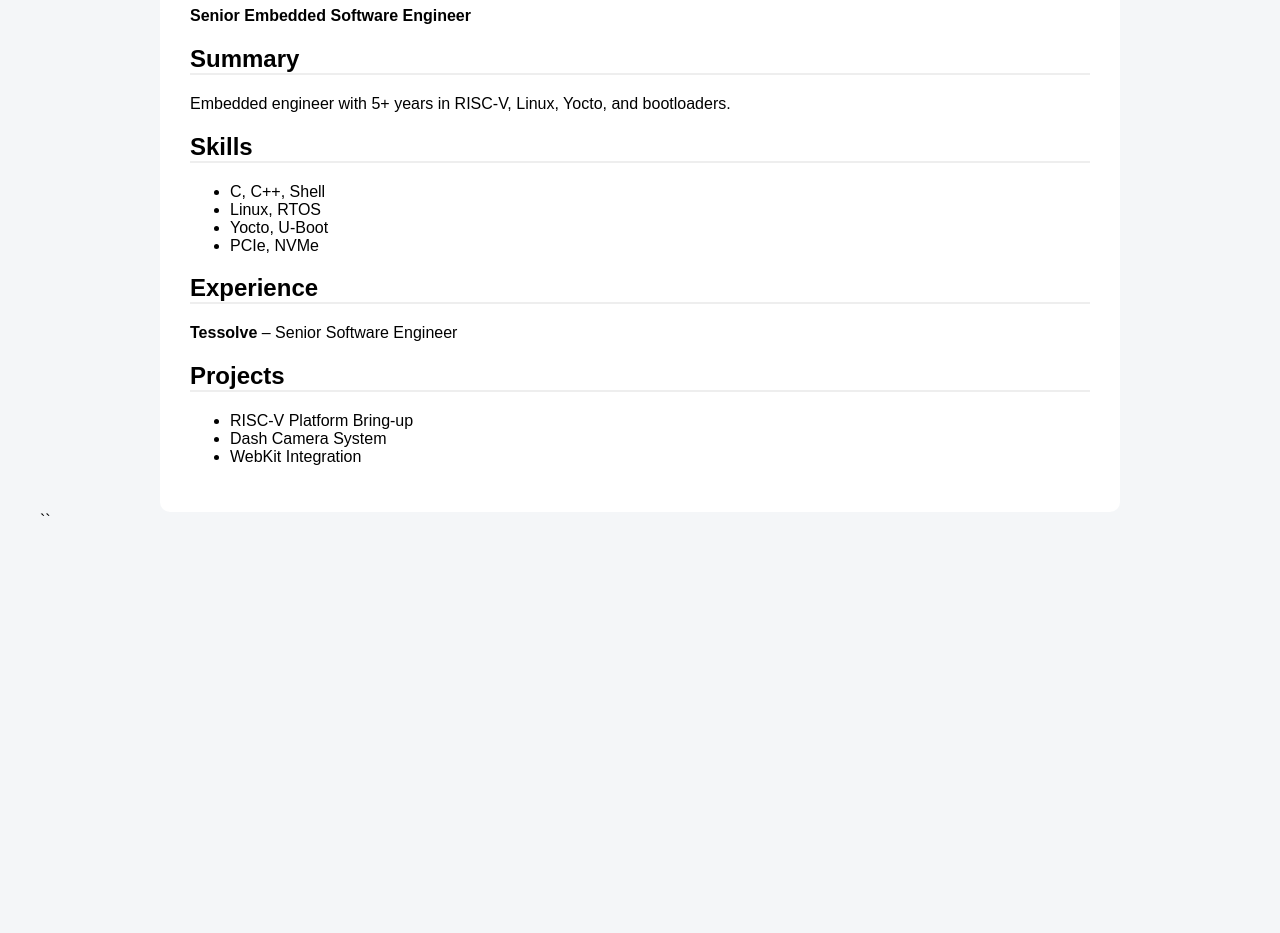
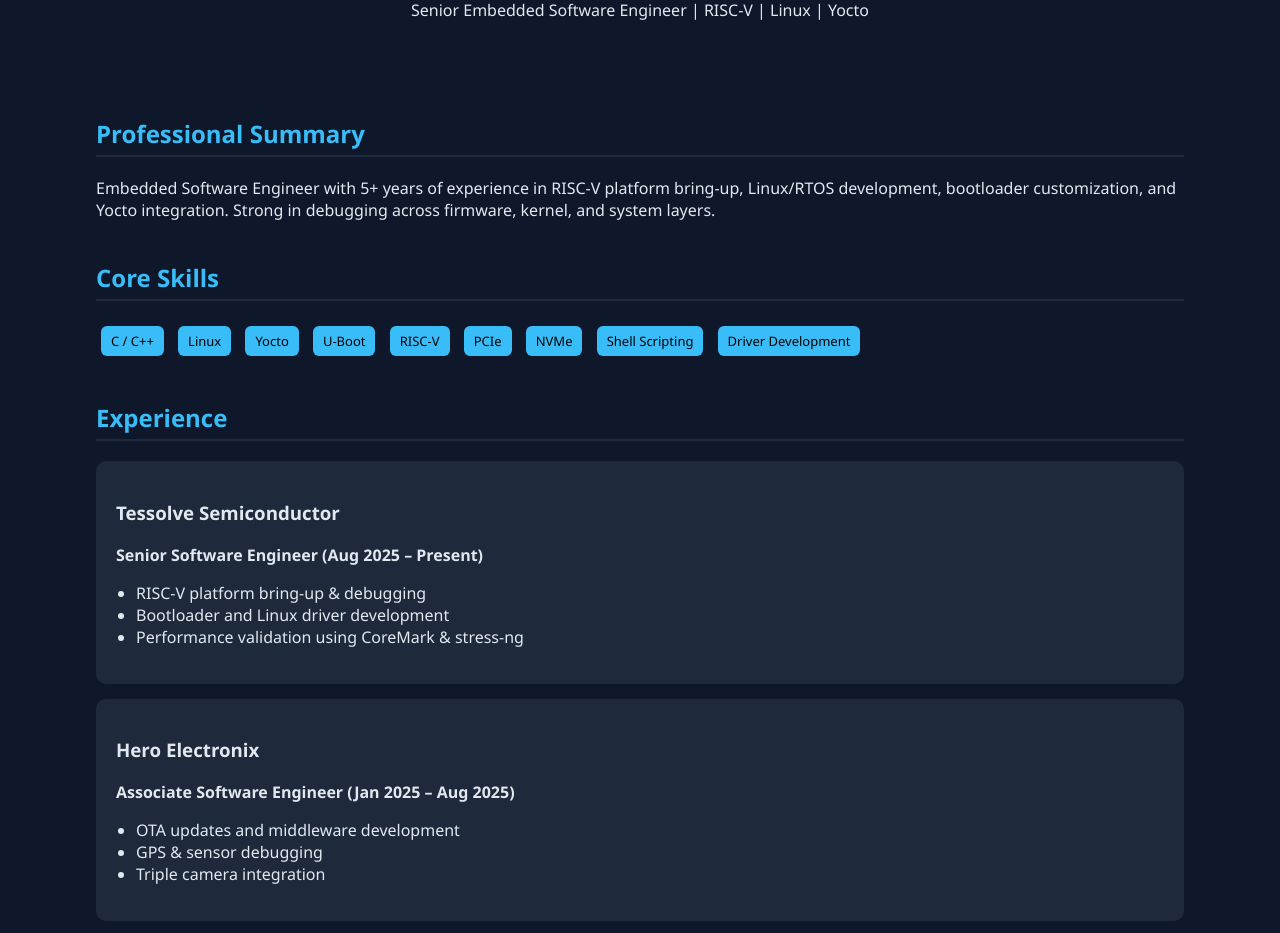
Before and after one commit to santhoshg007/santhoshg007.github.io, a plain HTML site: page index.html in a window 1280 px wide. Shown: the part 143-1076 px from the top of the page. Before the commit the page ends 800 px from the top, so only its background shows below. Drawn offline with Linux system fonts and the light colour scheme.

Commit message:
Update index.html

```diff
--- a/index.html
+++ b/index.html
@@ -1,53 +1,185 @@
 <!DOCTYPE html>
-<html>
+<html lang="en">
 <head>
-    <title>Santhosh G Portfolio</title>
+    <meta charset="UTF-8">
+    <meta name="viewport" content="width=device-width, initial-scale=1.0">
+    <title>Santhosh G | Portfolio</title>
+
     <style>
         body {
-            font-family: Arial;
-            margin: 40px;
-            background: #f4f6f8;
+            margin: 0;
+            font-family: "Segoe UI", Arial;
+            background: #0f172a;
+            color: #e2e8f0;
         }
+
         .container {
-            max-width: 900px;
+            width: 85%;
             margin: auto;
-            background: white;
-            padding: 30px;
+        }
+
+        header {
+            text-align: center;
+            padding: 40px 0;
+        }
+
+        header img {
+            width: 140px;
+            height: 140px;
+            border-radius: 50%;
+            border: 3px solid #38bdf8;
+        }
+
+        h1 {
+            margin-top: 10px;
+            font-size: 32px;
+        }
+
+        h2 {
+            color: #38bdf8;
+            border-bottom: 2px solid #1e293b;
+            padding-bottom: 5px;
+        }
+
+        .section {
+            margin: 40px 0;
+        }
+
+        .card {
+            background: #1e293b;
+            padding: 20px;
+            margin: 15px 0;
             border-radius: 10px;
+            transition: transform 0.2s;
         }
-        h1 { color: #2c3e50; }
-        h2 { border-bottom: 2px solid #eee; }
+
+        .card:hover {
+            transform: scale(1.02);
+        }
+
+        ul {
+            padding-left: 20px;
+        }
+
+        .skills span {
+            display: inline-block;
+            background: #38bdf8;
+            color: black;
+            padding: 6px 10px;
+            margin: 5px;
+            border-radius: 6px;
+            font-size: 13px;
+        }
+
+        footer {
+            text-align: center;
+            padding: 20px;
+            color: #94a3b8;
+        }
     </style>
 </head>
 <body>
 
+<header class="container">
+    <img src="empty.img" alt="Profile Photo">
+    <h1>Santhosh G</h1>
+    <p>Senior Embedded Software Engineer | RISC-V | Linux | Yocto</p>
+</header>
+
 <div class="container">
-    <h1>Santhosh G</h1>
-    <p><b>Senior Embedded Software Engineer</b></p>
 
-    <h2>Summary</h2>
-    <p>Embedded engineer with 5+ years in RISC-V, Linux, Yocto, and bootloaders.</p>
+    <div class="section">
+        <h2>Professional Summary</h2>
+        <p>
+            Embedded Software Engineer with 5+ years of experience in RISC-V platform bring-up,
+            Linux/RTOS development, bootloader customization, and Yocto integration.
+            Strong in debugging across firmware, kernel, and system layers.
+        </p>
+    </div>
 
-    <h2>Skills</h2>
-    <ul>
-        <li>C, C++, Shell</li>
-        <li>Linux, RTOS</li>
-        <li>Yocto, U-Boot</li>
-        <li>PCIe, NVMe</li>
-    </ul>
+    <div class="section">
+        <h2>Core Skills</h2>
+        <div class="skills">
+            <span>C / C++</span>
+            <span>Linux</span>
+            <span>Yocto</span>
+            <span>U-Boot</span>
+            <span>RISC-V</span>
+            <span>PCIe</span>
+            <span>NVMe</span>
+            <span>Shell Scripting</span>
+            <span>Driver Development</span>
+        </div>
+    </div>
 
-    <h2>Experience</h2>
-    <p><b>Tessolve</b> – Senior Software Engineer</p>
+    <div class="section">
+        <h2>Experience</h2>
 
-    <h2>Projects</h2>
-    <ul>
-        <li>RISC-V Platform Bring-up</li>
-        <li>Dash Camera System</li>
-        <li>WebKit Integration</li>
-    </ul>
+        <div class="card">
+            <h3>Tessolve Semiconductor</h3>
+            <p><b>Senior Software Engineer (Aug 2025 – Present)</b></p>
+            <ul>
+                <li>RISC-V platform bring-up & debugging</li>
+                <li>Bootloader and Linux driver development</li>
+                <li>Performance validation using CoreMark & stress-ng</li>
+            </ul>
+        </div>
+
+        <div class="card">
+            <h3>Hero Electronix</h3>
+            <p><b>Associate Software Engineer (Jan 2025 – Aug 2025)</b></p>
+            <ul>
+                <li>OTA updates and middleware development</li>
+                <li>GPS & sensor debugging</li>
+                <li>Triple camera integration</li>
+            </ul>
+        </div>
+
+        <div class="card">
+            <h3>SureSoft Systems</h3>
+            <p><b>Associate Software Engineer (Jul 2021 – Jan 2025)</b></p>
+            <ul>
+                <li>WebKit browser integration</li>
+                <li>Secure boot & upgrader design</li>
+                <li>Embedded system debugging</li>
+            </ul>
+        </div>
+
+    </div>
+
+    <div class="section">
+        <h2>Key Projects</h2>
+
+        <div class="card">
+            <h3>RISC-V Platform Bring-up</h3>
+            <p>U-Boot porting, PCIe NVMe boot, Yocto integration, low-level debugging.</p>
+        </div>
+
+        <div class="card">
+            <h3>Dash Camera System</h3>
+            <p>OTA updates, sensor debugging, multi-camera system integration.</p>
+        </div>
+
+        <div class="card">
+            <h3>WebKit Browser</h3>
+            <p>HbbTV support, MSE playback, multi-instance browser.</p>
+        </div>
+
+    </div>
+
+    <div class="section">
+        <h2>Education</h2>
+        <div class="card">
+            <p><b>B.E – Electrical & Electronics Engineering</b></p>
+            <p>University College of Engineering, Panruti (2021)</p>
+        </div>
+    </div>
 
 </div>
 
+<footer>
+    © 2026 Santhosh G | Embedded Systems Portfolio
+</footer>
+
 </body>
 </html>
-``
```
